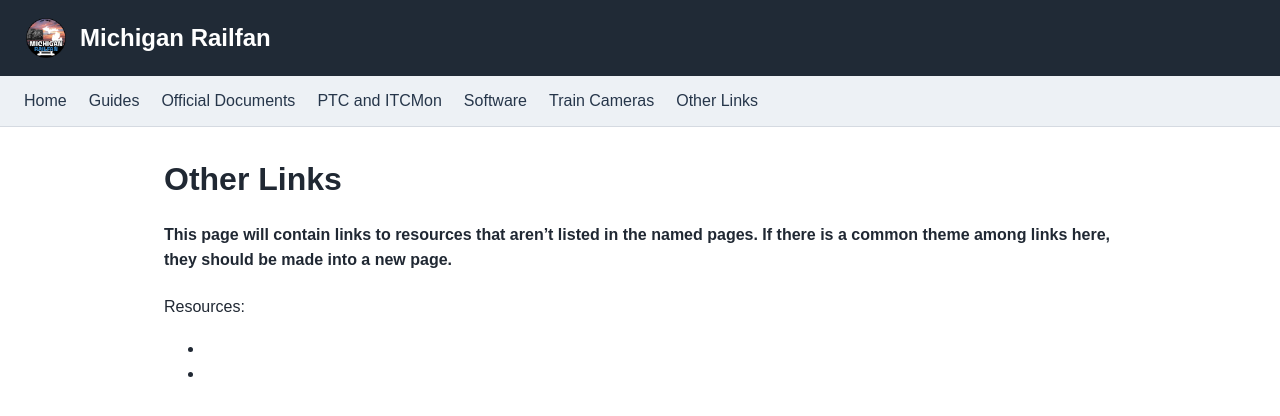
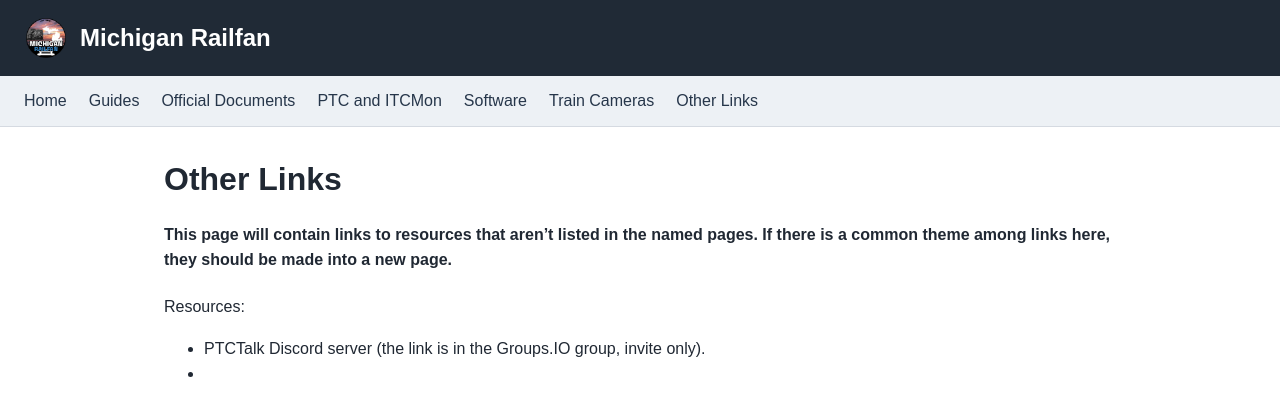
Before and after one commit to MichiganRailfan/michiganrailfan.github.io, a Jekyll site: the page built from other-links.md, in a window 1280 px wide. Shown: the top 416 px of the page. Built offline with Jekyll 4.4.1, drawn with Linux system fonts in a browser that asks for light colours; our own code applies the rules of GitHub Pages for plain Markdown files.

Commit message:
Update other-links.md

```diff
--- a/other-links.md
+++ b/other-links.md
@@ -4,5 +4,5 @@
 
 Resources:
 
+- PTCTalk Discord server (the link is in the Groups.IO group, invite only).
 -
--
```
